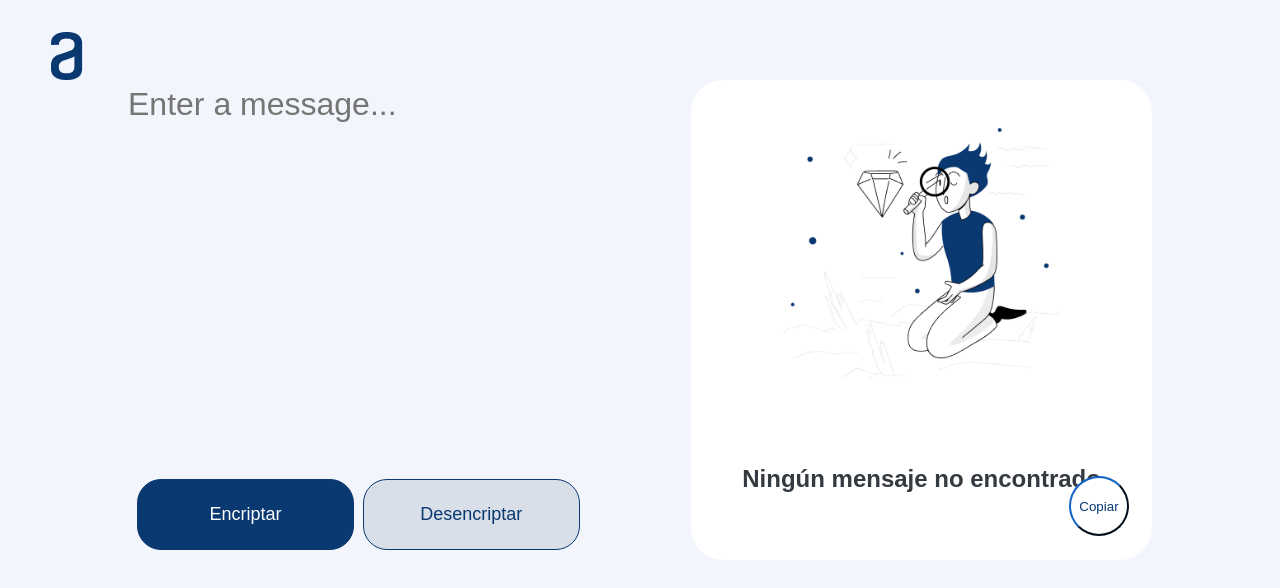
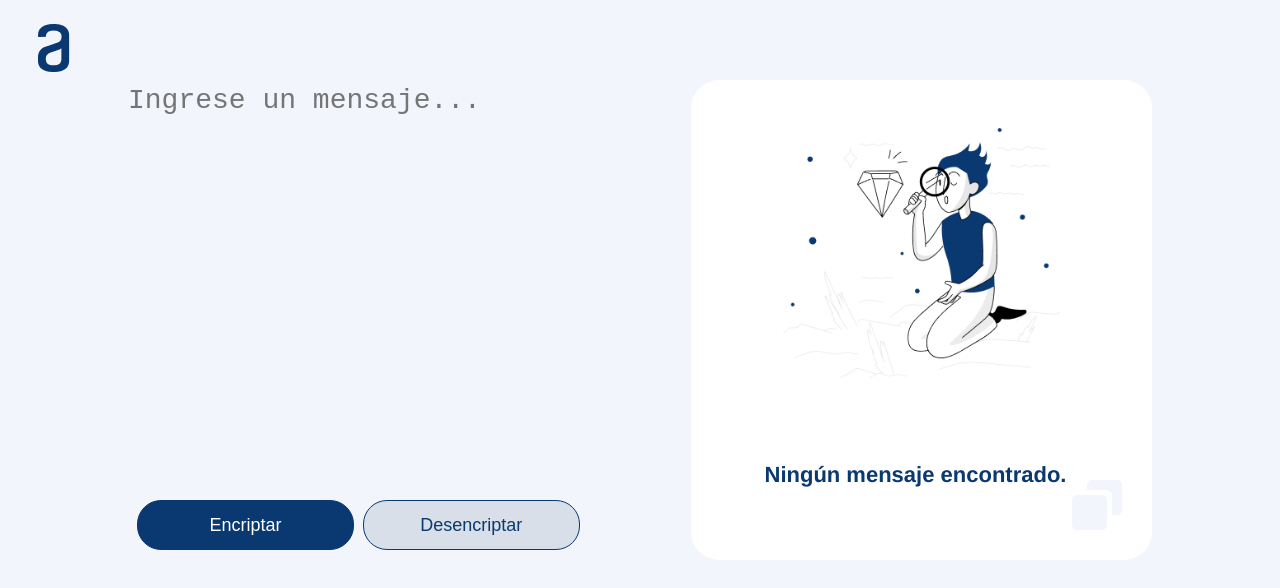
Before and after one commit to nicolasmartinsanchez/Encriptador, a plain HTML site: page encriptador.html in a window 1280 px wide. Both pictures are taken after a click on the button "Encriptar". Drawn offline with nearby package versions, Linux system fonts and the light colour scheme.

Commit message:
Ajustados todos los botones para una pantalla grande, falta arreglar el padding de las cajas de texto

```diff
--- a/encriptador.css
+++ b/encriptador.css
@@ -1,11 +1,12 @@
 body{
     background-color: #F3F5FC;
+    font-family: Helvetica;
 }
 
 .logo{
     position: absolute;
-    top: 4%;
-    left: 4%;
+    top: 3%;
+    left: 3%;
 }
 
 .cajasTexto{
@@ -32,8 +33,7 @@ body{
     border: none;
     outline: none;
     background-color: #F3F5FC;
-    font-size: 32px;
-    font-family: Arial, Helvetica, sans-serif;
+    font-size: 28px;
     font-style: normal;
     font-weight: 400;
     line-height: 150%;
@@ -57,7 +57,7 @@ body{
 .boton{
     width: 47%;
     height: 10%;
-    padding: 24px;
+    padding: 3%;
     border-radius: 24px;
     border: 1px solid #0a3871;
     font-size: 18px;
@@ -85,7 +85,7 @@ body{
     width: 100%;
     height: 100%;
     background-color: #ffffff;
-    border-radius: 32px;
+    border-radius: 28px;
     border: none;
     padding: 0px;
     font-size: 24px;
@@ -103,7 +103,6 @@ body{
 }
 
 #textoNoEncontrado{
-    box-sizing: border-box;
     position: absolute;
     width: 90%;
     top: 80%;
@@ -116,16 +115,23 @@ body{
     border: none;
 }
 
+#textoIndicativo{
+    position: absolute;
+    width: 90%;
+    top: 80%;
+    left: 5%;
+    text-align: center;
+    font-size: 22px;
+    font-weight: 700;
+    color: #0a3871;
+}
+
 #botonCopiar{
     position: absolute;
-    right: 5%;
-    bottom: 5%;
-    width: 60px;
-    height: 60px;
+    right: 25px;
+    bottom: 25px;
     color: #0A3871;
     background-color: white;
-    border-color: #0A3871;
-    border-radius: 50%;
 }
 
 @media screen and (max-width: 480px)
--- a/encriptador.html
+++ b/encriptador.html
@@ -10,9 +10,12 @@
         <title>Encriptador de texto</title>
     </head>
     <body>
+        <div class="imagenes" id="division">
+            <img class="logo" src="Vector.png" alt="logoAlura">
+        </div>
         <div class="cajasTexto">
             <div class="cajaTextoIngreso">
-                <textarea id="cajaTexto1" placeholder="Enter a message..."></textarea>
+                <textarea id="cajaTexto1" placeholder="Ingrese un mensaje..."></textarea>
                 <div class="botones" id="botones">
                     <input class="boton" type="button" id="botonEncriptar" value="Encriptar">
                     <input class="boton" type="button" id="botonDesencriptar" value="Desencriptar">
@@ -21,14 +24,8 @@
             <div class="cajaTextoResultado" id="cajaTextoResultado">
                 <textarea id="cajaTexto2" disabled></textarea>
                 <img id="muñeco" class="muneco" src="Muñeco.png" alt="muñeco">
-                <input id="textoNoEncontrado" type="text" value="Ningún mensaje no encontrado">
+                <p id="textoIndicativo">Ningún mensaje encontrado...</p>
             </div>
-        </div>
-        <div class="cajasTexto2">
-
-        </div>
-        <div class="imagenes" id="division">
-            <img class="logo" src="Vector.png" alt="logoAlura">
         </div>
         <script src="encriptador.js"></script>
     </body>
--- a/encriptador.js
+++ b/encriptador.js
@@ -90,10 +90,10 @@ function desencriptar()
 
 function crearBotonCopiar()
 {
-    botonCopiar = document.createElement("input");
-    botonCopiar.type = "button";
+    botonCopiar = document.createElement("img");
     botonCopiar.id = "botonCopiar";
-    botonCopiar.value = "Copiar";
+    botonCopiar.src = "copy.png";
+    botonCopiar.alt = "Copiar"
 
     botones.appendChild(botonCopiar);
 
@@ -115,7 +115,7 @@ function limpiarCajaTexto2()
     if(textoResultado.value != "")
     {
         backupMuñeco = cajaResultado.removeChild(muñeco);
-        backupTexto = cajaResultado.removeChild(textoNoEncontrado);
+        backupTexto = cajaResultado.removeChild(textoIndicativo);
     }
 }
 
```
Also changed, not shown: copy.png (added).
